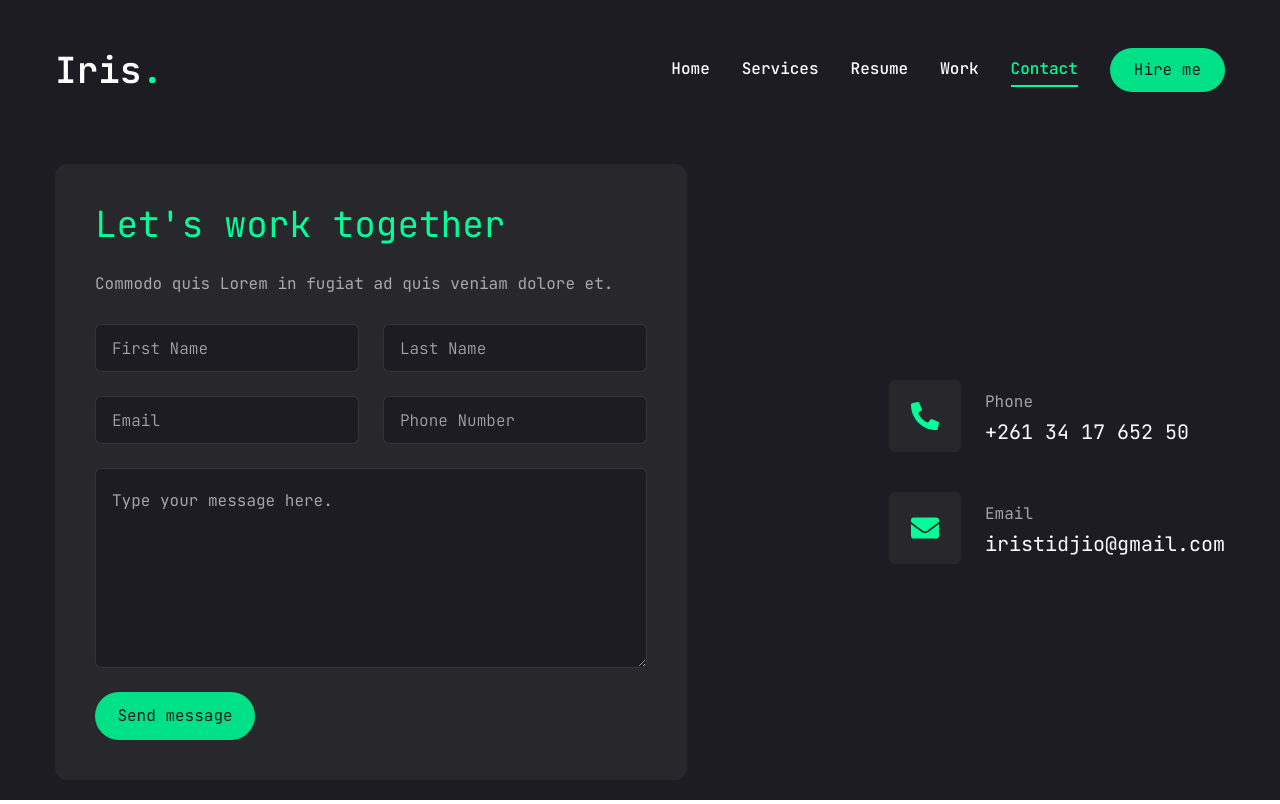
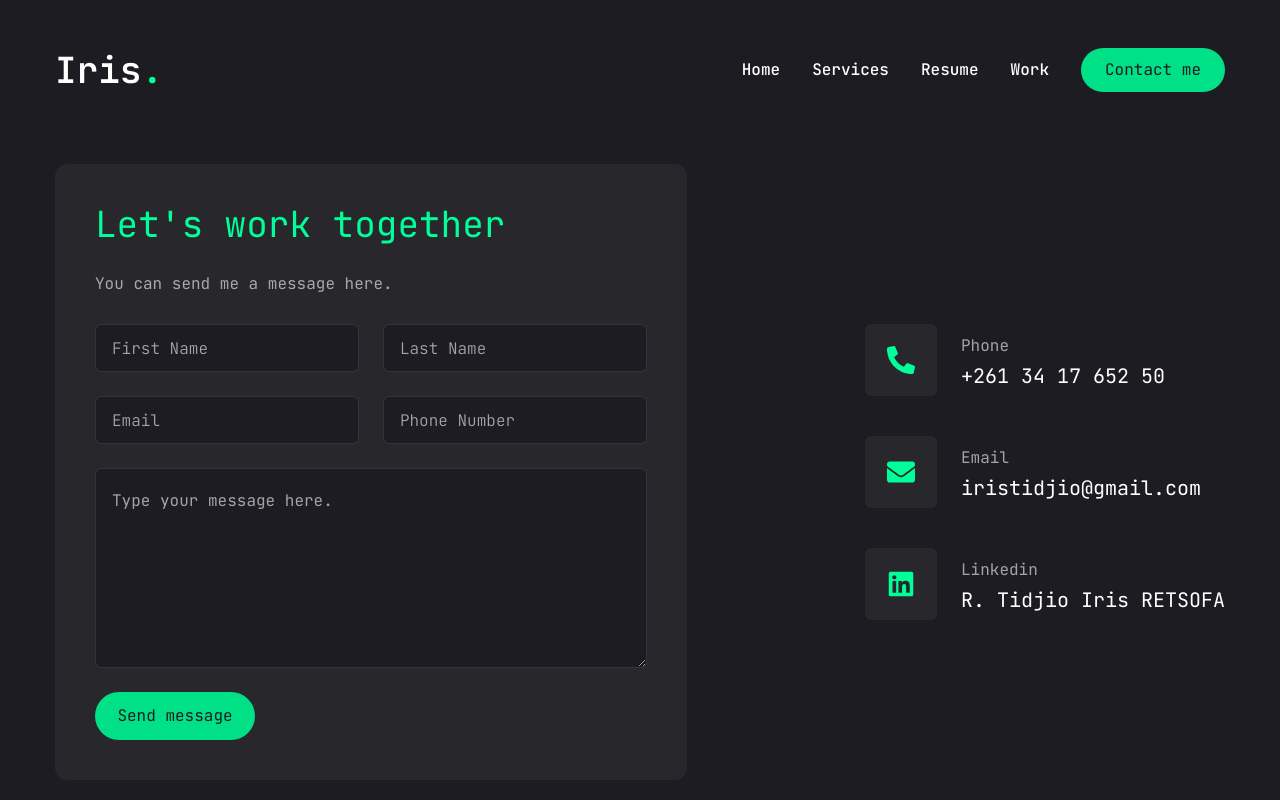
Before and after one commit to TidjioIris07/portfolio-iris, a Next.js app: page /contact in a window 1280 px wide. Built offline with nearby package versions, Linux system fonts and the light colour scheme.

Commit message:
update form

```diff
--- a/app/contact/page.jsx
+++ b/app/contact/page.jsx
@@ -3,7 +3,7 @@
 import { Button } from "@/components/ui/button";
 import { Input } from "@/components/ui/input";
 import { Textarea } from "@/components/ui/textarea";
-import { FaPhoneAlt, FaEnvelope } from "react-icons/fa";
+import { FaPhoneAlt, FaEnvelope, FaLinkedin } from "react-icons/fa";
 import { useState } from "react";
 import { useToast } from "@/components/ui/use-toast";
 import { motion } from "framer-motion";
@@ -19,6 +19,12 @@ const info = [
     title: "Email",
     description: "iristidjio@gmail.com"
   },
+  {
+    icon: <FaLinkedin />,
+    title: "Linkedin",
+    description: "R. Tidjio Iris RETSOFA"
+  },
+
 ];
 
 const Contact = () => {
@@ -81,7 +87,7 @@ const Contact = () => {
             >
               <h3 className="text-4xl text-accent">Let's work together</h3>
               <p className="text-white/60">
-                Commodo quis Lorem in fugiat ad quis veniam dolore et.
+                You can send me a message here.
               </p>
               {/* input */}
               <div className="grid grid-cols-1 md:grid-cols-2 gap-6">
--- a/components/Header.jsx
+++ b/components/Header.jsx
@@ -19,7 +19,7 @@ const Header = () => {
                 <div className="hidden xl:flex items-center gap-8">
                     <Nav />
                     <Link href="/contact">
-                        <Button>Hire me</Button>
+                        <Button>Contact me</Button>
                     </Link>
                 </div>
 
--- a/components/Nav.jsx
+++ b/components/Nav.jsx
@@ -20,10 +20,7 @@ const links = [
         name: "work",
         path: "/work",
     },
-    {
-        name: "contact",
-        path: "/contact",
-    },
+
 ]
 
 const Nav = () => {
```
